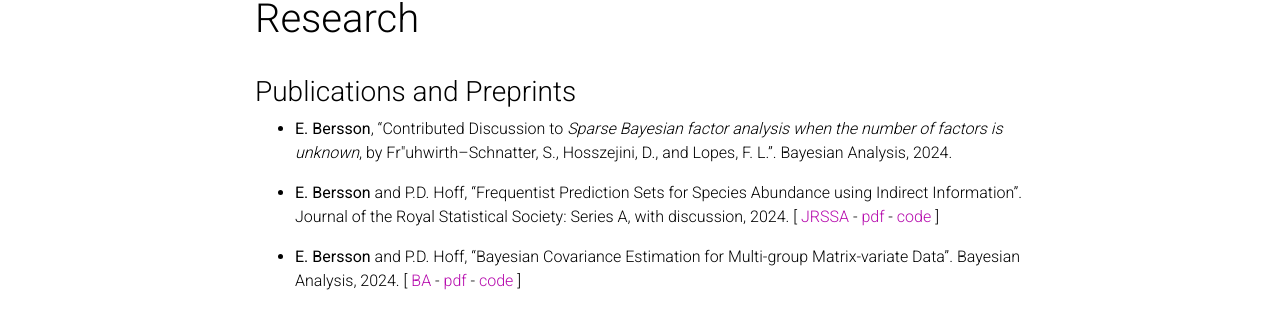
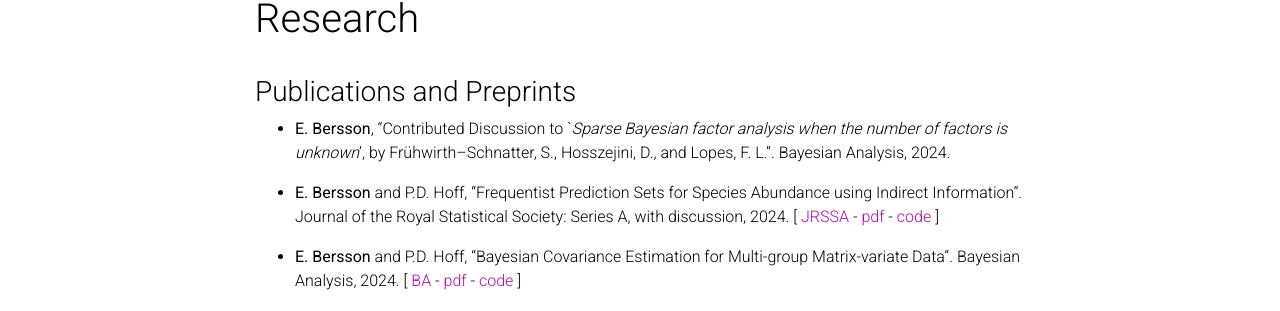
Before and after one commit to betsybersson/betsybersson.github.io, a Jekyll site: the page built from _pages/research.md, in a window 1280 px wide. Shown: the part 110-421 px from the top of the page. Built offline with Jekyll 4.4.1, drawn with Linux system fonts in a browser that asks for light colours; comment, search, counter and statistics services are not loaded; a style sheet for code colours, icons or effects is not loaded.

Commit message:
fix typo

```diff
--- a/_pages/research.md
+++ b/_pages/research.md
@@ -12,7 +12,7 @@
 
 <h3>Publications and Preprints</h3>
 
-- <b> E. Bersson</b>, "Contributed Discussion to <em>Sparse Bayesian factor analysis when the number of factors is unknown</em>, by Fr\"uhwirth–Schnatter, S., Hosszejini, D., and Lopes, F. L.". Bayesian Analysis, 2024.
+- <b> E. Bersson</b>, "Contributed Discussion to `<em>Sparse Bayesian factor analysis when the number of factors is unknown</em>', by Fr&#252;hwirth–Schnatter, S., Hosszejini, D., and Lopes, F. L.". Bayesian Analysis, 2024.
 
 - <b> E. Bersson </b> and P.D. Hoff, "Frequentist Prediction Sets for Species Abundance using Indirect Information".  <it>Journal of the Royal Statistical Society: Series A, with discussion</it>, 2024. [ [JRSSA](https://academic.oup.com/jrsssa/advance-article/doi/10.1093/jrsssa/qnae096/7756630) - [pdf](https://rss.org.uk/RSS/media/File-library/Events/Discussion%20meetings/Bersson_Hoff_2024.pdf) - [code](https://github.com/betsybersson/FreqPredSets_Indirect) ]
 
```
